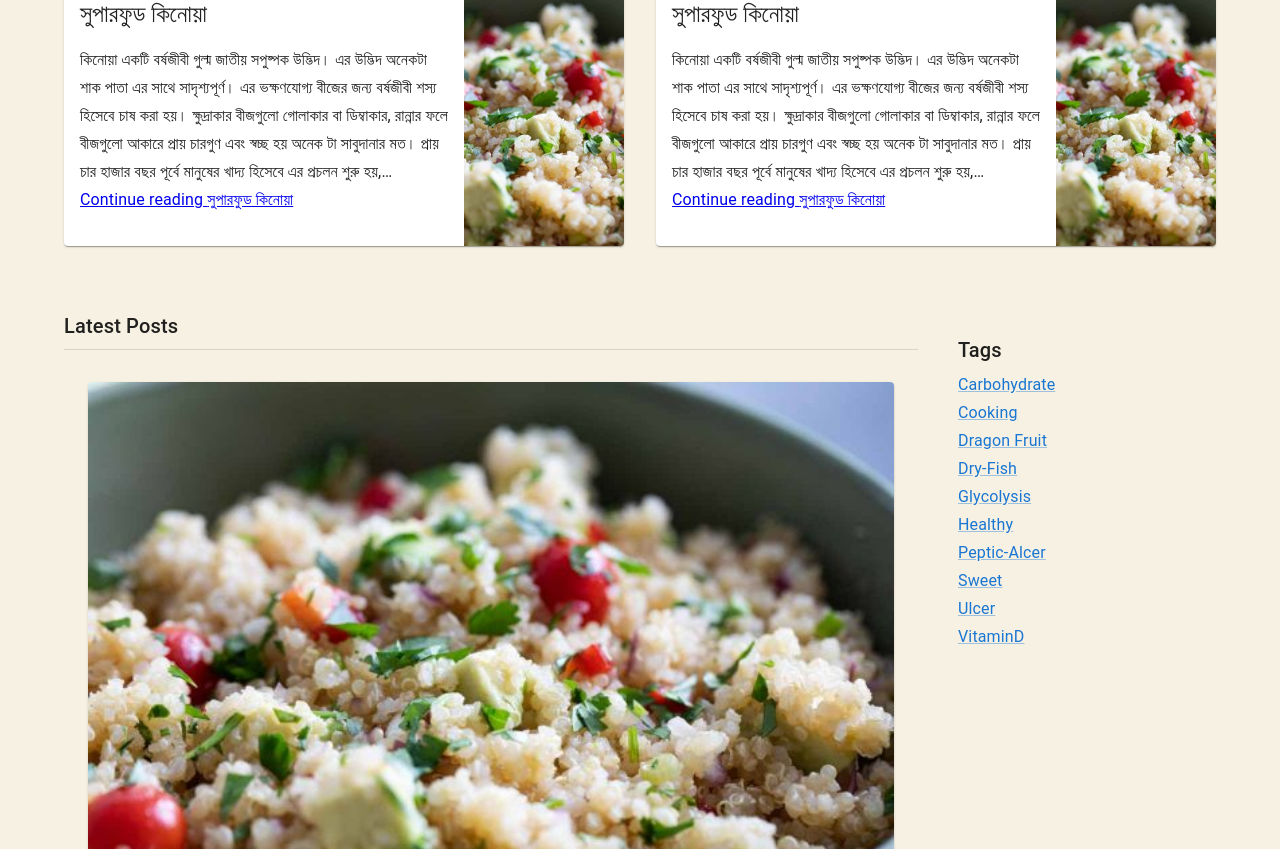
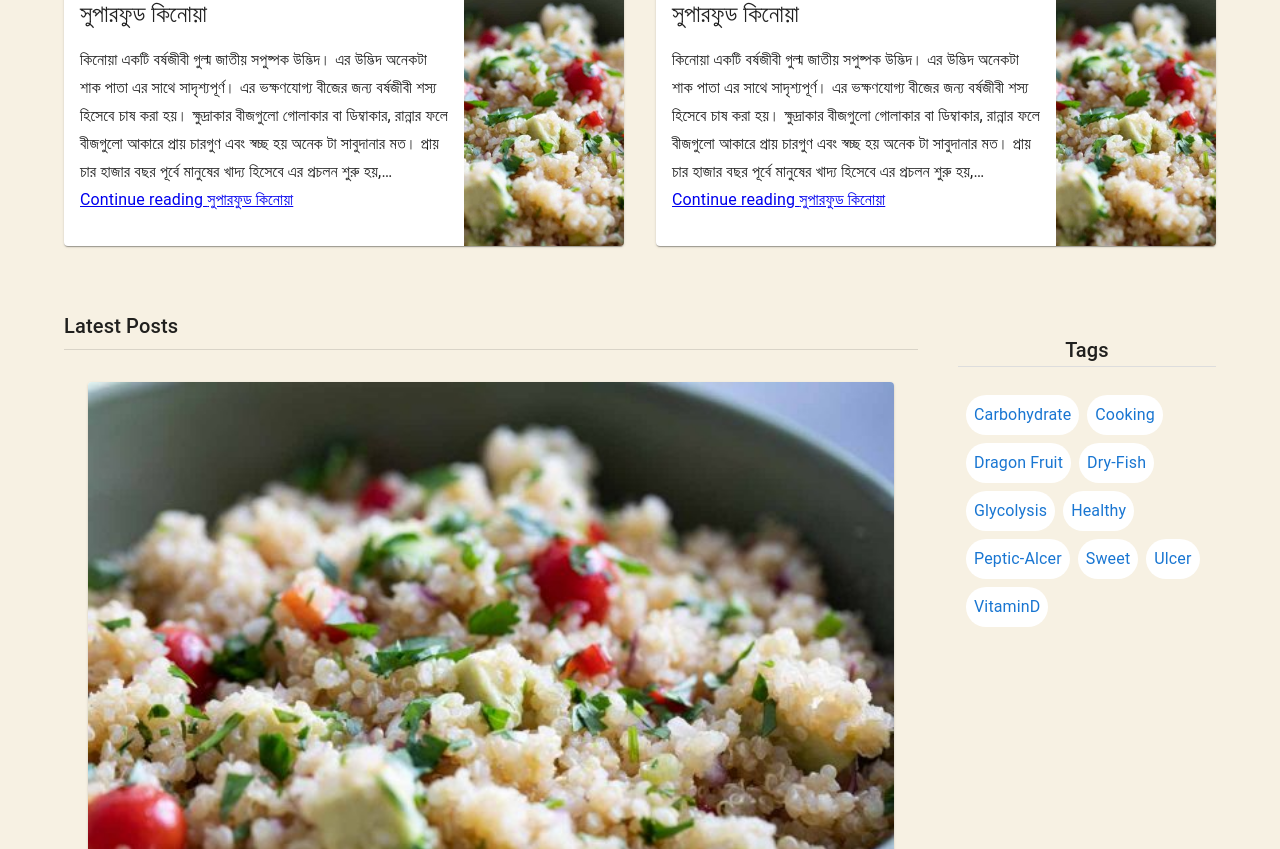
Before and after one commit to prokria/foodnutris, a React (Create React App) app: page / in a window 1280 px wide. Shown: the part 554-1403 px from the top of the page. Built offline with nearby package versions, Linux system fonts and the light colour scheme.

Commit message:
Single Post

```diff
--- a/src/App.tsx
+++ b/src/App.tsx
@@ -5,6 +5,7 @@ import Home from "./Pages/Home";
 import Layout from "./Components/Layout";
 import NoPage from "./Pages/NoPage";
 import Category from "./Pages/Category";
+import SinglePost from "./Pages/SinglePost";
 
 function App() {
   return (
@@ -14,6 +15,7 @@ function App() {
           <Route path="/" element={<Layout />}>
             <Route index element={<Home />} />
             <Route path="category" element={<Category />} />
+            <Route path="blog/:slug" element={<SinglePost />} />
             <Route path="*" element={<NoPage />} />
           </Route>
         </Routes>
--- a/src/Components/Blog.tsx
+++ b/src/Components/Blog.tsx
@@ -2,7 +2,7 @@ import * as React from "react";
 import Grid from "@mui/material/Grid";
 import Typography from "@mui/material/Typography";
 import Divider from "@mui/material/Divider";
-import SinglePost from "./SinglePost";
+import BlogItem from "./BlogItem";
 import Sidebar from "./Sidebar";
 
 type BlogPropsType = {
@@ -28,7 +28,7 @@ export default function Blog({ title, posts }: BlogPropsType) {
         <Divider />
         {posts &&
           posts.map((post: any) => (
-            <SinglePost
+            <BlogItem
               title={post.title}
               description={post.excerpt}
               image={`/images/${post.featured_media}`}
@@ -36,7 +36,9 @@ export default function Blog({ title, posts }: BlogPropsType) {
             />
           ))}
       </Grid>
-      <Sidebar />
+      <Grid item xs={12} md={3}>
+        <Sidebar />
+      </Grid>
     </>
   );
 }
--- a/src/Components/SinglePost.tsx
+++ b/src/Components/BlogItem.tsx
@@ -6,18 +6,18 @@ import Grid from "@mui/material/Grid";
 import Typography from "@mui/material/Typography";
 import Container from "@mui/material/Container";
 
-type SinglePostPropsType = {
+type BlogItemPropsType = {
   title: string;
   description: string;
   image: string;
   imageLabel: string;
 };
-export default function SinglePost({
+export default function BlogItem({
   title,
   description,
   image,
   imageLabel,
-}: SinglePostPropsType) {
+}: BlogItemPropsType) {
   return (
     <Container sx={{ py: 4 }} maxWidth="md">
       <Grid container spacing={4}>
--- a/src/Components/Sidebar.tsx
+++ b/src/Components/Sidebar.tsx
@@ -1,30 +1,49 @@
 import * as React from "react";
-import Grid from "@mui/material/Grid";
-import Stack from "@mui/material/Stack";
 import Typography from "@mui/material/Typography";
 import Link from "@mui/material/Link";
 import tags from "../Posts/tags.json";
 
 export default function Sidebar() {
   return (
-    <Grid item xs={12} md={3}>
-      <Typography variant="h6" gutterBottom sx={{ mt: 3 }}>
+    <>
+      <Typography
+        variant="h6"
+        gutterBottom
+        sx={{
+          mt: 3,
+          textAlign: "center",
+          borderBottom: "1px solid #DDD",
+          mb: 3,
+        }}
+      >
         Tags
       </Typography>
       {tags &&
         tags.map((tag: any) => (
           <Link
-            display="block"
-            variant="body1"
+            display="inline"
             href={`/tags/${tag.slug}`}
             key={tag.id}
-            sx={{ mb: 0.5 }}
+            sx={{
+              textDecoration: "none",
+            }}
           >
-            <Stack direction="row" spacing={1} alignItems="center">
-              <span>{tag.name}</span>
-            </Stack>
+            <Typography
+              variant="body1"
+              sx={{
+                float: "left",
+                marginLeft: 1,
+                marginTop: 0.5,
+                marginBottom: 0.5,
+                padding: 1,
+                background: "#FFF",
+                borderRadius: 5,
+              }}
+            >
+              {tag.name}
+            </Typography>
           </Link>
         ))}
-    </Grid>
+    </>
   );
 }
--- /dev/null
+++ b/src/Pages/SinglePost.tsx
@@ -0,0 +1,56 @@
+import { useState, useEffect } from "react";
+import Grid from "@mui/material/Grid";
+import Card from "@mui/material/Card";
+import CardContent from "@mui/material/CardContent";
+import CardMedia from "@mui/material/CardMedia";
+import Typography from "@mui/material/Typography";
+import Container from "@mui/material/Container";
+import posts from "../Posts/all.json";
+import { useParams } from "react-router-dom";
+import Sidebar from "./../Components/Sidebar";
+
+export default function SinglePost() {
+  const [post, setPost] = useState<any>(null);
+  const { slug } = useParams();
+
+  useEffect(() => {
+    if (posts && posts.length && slug) {
+      posts.forEach((post: any, index: number) => {
+        if (post.slug === slug) {
+          setPost(post);
+        }
+      });
+    }
+  }, [slug]);
+
+  return (
+    <Container sx={{ py: 2 }}>
+      <Grid container spacing={4}>
+        <Grid item xs={12} sm={9} md={9}>
+          {post && (
+            <Card
+              sx={{ height: "100%", display: "flex", flexDirection: "column" }}
+            >
+              <CardMedia
+                component="img"
+                image={`/images/${post.featured_media}`}
+                alt={post.slug}
+              />
+              <CardContent sx={{ flexGrow: 1 }}>
+                <Typography gutterBottom variant="h5" component="h2">
+                  {post.title}
+                </Typography>
+                <Typography>
+                  <div dangerouslySetInnerHTML={{ __html: post.content }}></div>
+                </Typography>
+              </CardContent>
+            </Card>
+          )}
+        </Grid>
+        <Grid item xs={12} sm={3} md={3}>
+          <Sidebar />
+        </Grid>
+      </Grid>
+    </Container>
+  );
+}
```
Also changed, not shown: src/Posts/all.json.
